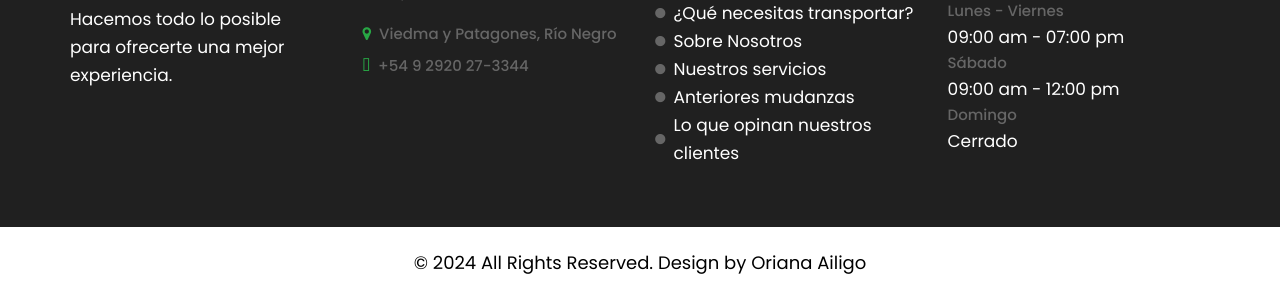
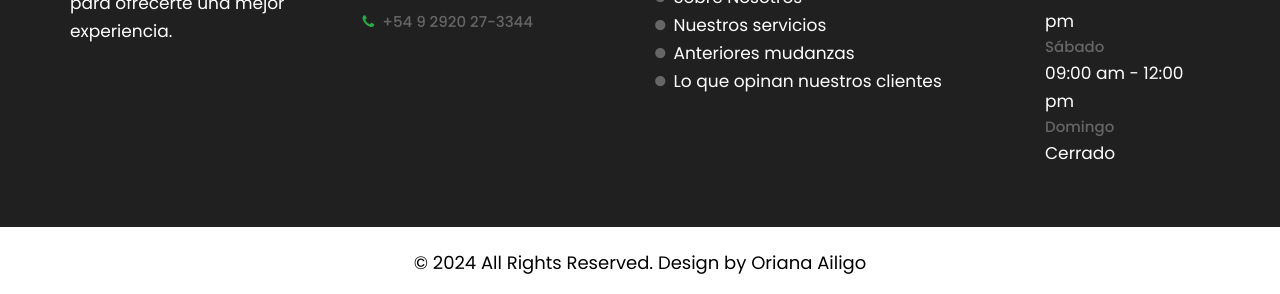
Before and after one commit to Oriailigo/plantilla-web, a plain HTML site: page index.html in a window 1280 px wide. Shown: the part 3910-4204 px from the top of the page. Drawn offline with nearby package versions, Linux system fonts and the light colour scheme; a small style sheet from the web is missing; a web font is replaced by a local one.

Commit message:
el footer se mejoro

```diff
--- a/index.html
+++ b/index.html
@@ -310,7 +310,7 @@
                <div class="col-md-12">
                   <div class="titlepage">
                      <h2>Anteriores  <span class="green">mudanzas</span></h2>
-                     <p>here are many variations of passages of Lorem Ipsum available, but the majority have suffer</p>
+                     <!-- <p>here are many variations of passages of Lorem Ipsum available, but the majority have suffer</p> -->
                   </div>
                </div>
             </div>
@@ -677,11 +677,11 @@
                      <h3>Encuéntrenme en: </h3>
                      <div class="izquierda">
                         <p class="mb-2"><i class="fa fa-map-marker text-success mr-2"></i>Viedma y Patagones, Río Negro</p>
-                        <p class="mb-2"><i class="fa fa-phone-alt text-success mr-2"></i>+54 9 2920 27-3344</p>
+                        <p class="mb-2"><i class="fa fa-phone text-success mr-2"></i>+54 9 2920 27-3344</p>
                      </div>
 
                   </div>
-                  <div class="col-md-3 col-sm-6">
+                  <div class="col-md-4 col-sm-6">
                      <h3>Enlaces rápidos</h3>
                      <ul class="link_menu">
                         <li class="fila"> <i class="fas fa-circle small-icon"></i> <a href="#myCarousel">¿Qué necesitas transportar? </a></li>
@@ -692,7 +692,7 @@
 
                      </ul>
                   </div>
-                  <div class="col-md-3 col-sm-6">
+                  <div class="col-md-2 col-sm-6">
                      <h3>Horarios</h3>
                      <ul class="link_menu">
                         <li><p>Lunes - Viernes </p></li>
```
